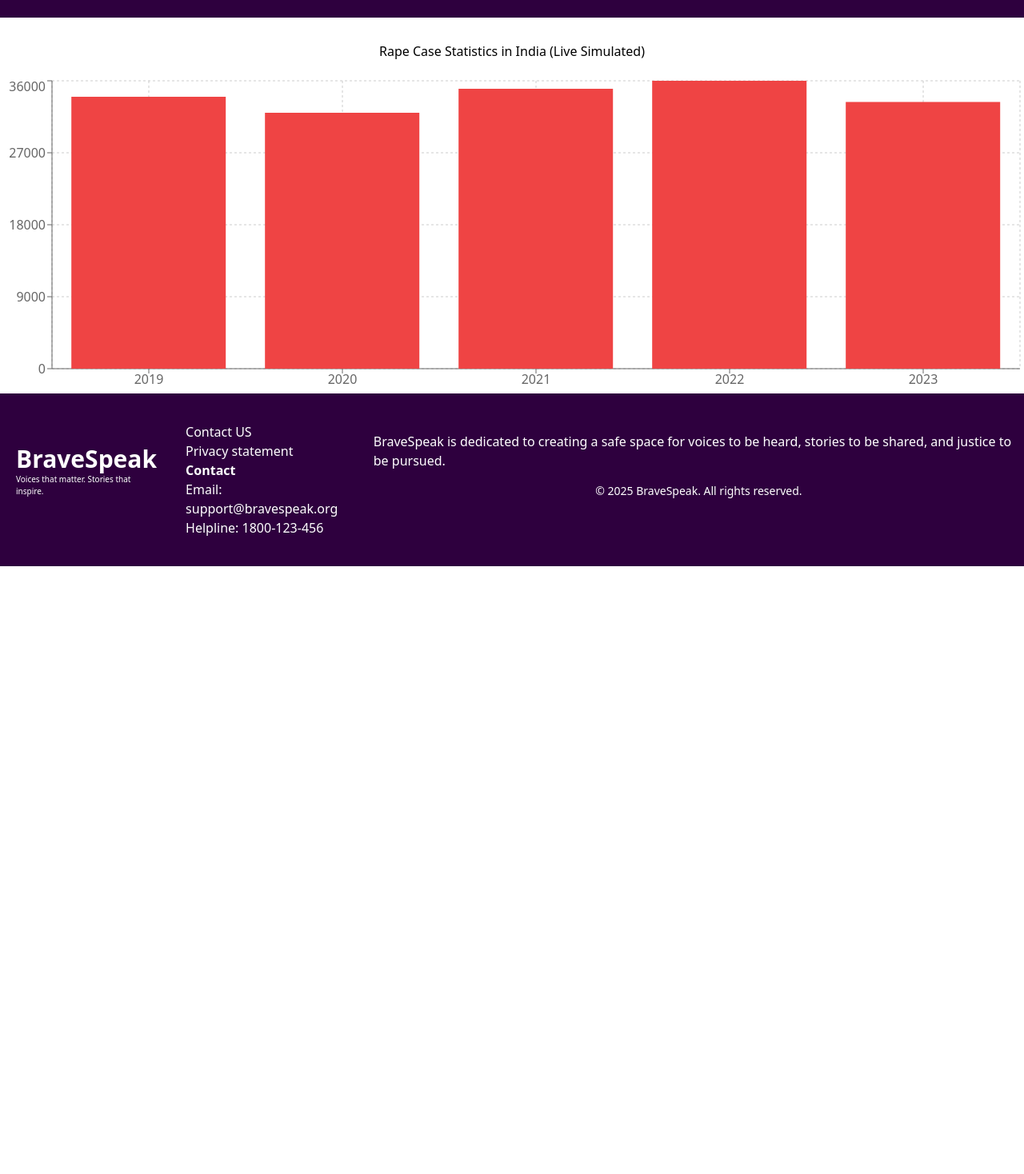
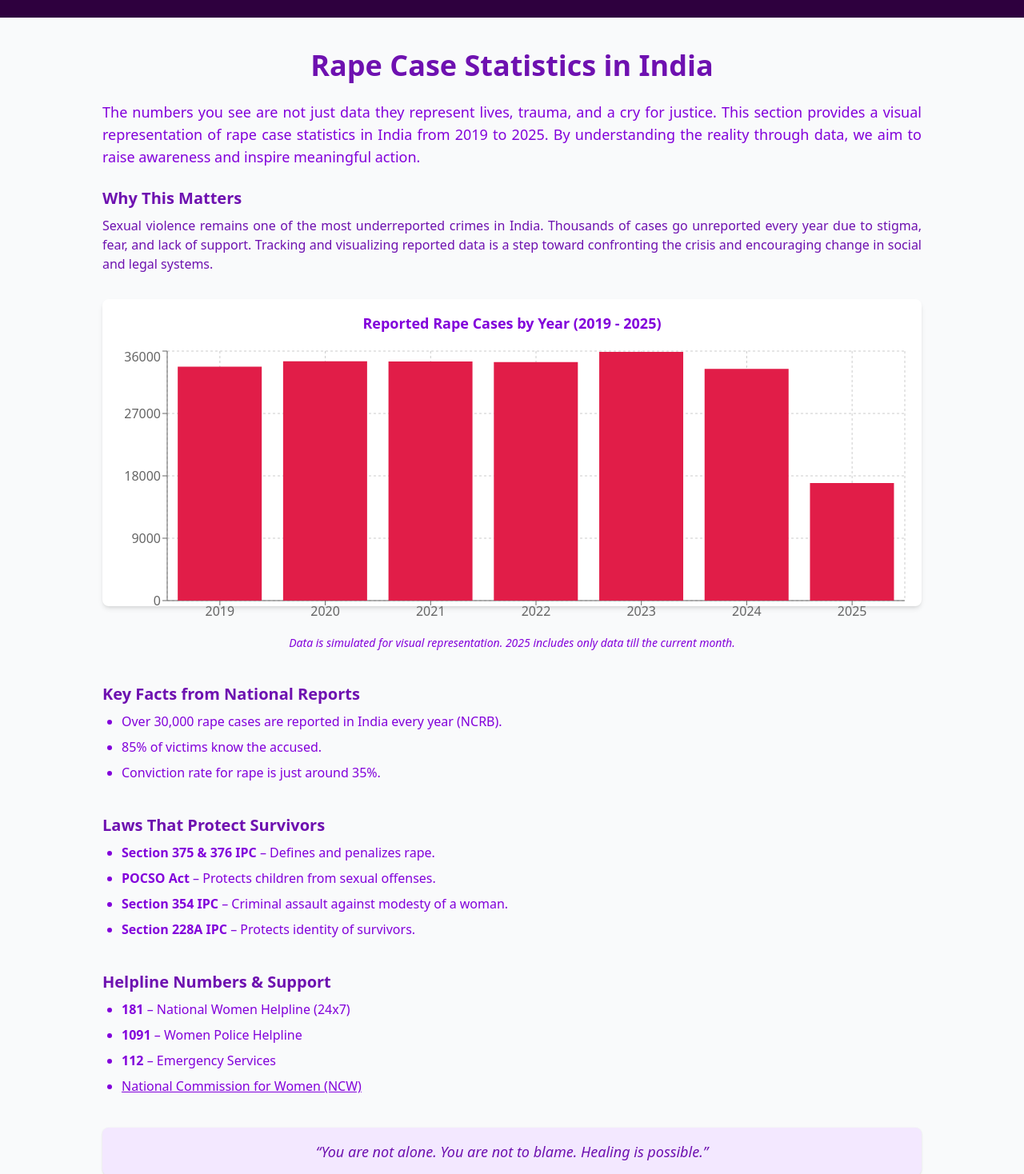
Before and after one commit to DIVYA-PAWAR-03/BraveSpeak, a React (Vite) app: page /statistics in a window 1280 px wide. Shown: the part 62-1530 px from the top of the page at 80% size. Before the commit the page ends 800 px from the top, so only its background shows below. Built offline with nearby package versions, Linux system fonts and the light colour scheme.

Commit message:
Add dynamic Statistics Page with yearly graph and awareness content

```diff
--- a/src/App.jsx
+++ b/src/App.jsx
@@ -8,8 +8,8 @@ import './App.css'
 import { Route, Routes } from 'react-router-dom';
 import Landingpage from './pages/Landingpage';
 import Footer from './components/Footer';
-import RapeStatsChart from './pages/RapeStatsChart';
 import HarassmentLaws from './pages/HarassmentLaws';
+import StatisticsPage from './pages/StatisticsPage';
 function App() {
 
 
@@ -19,7 +19,7 @@ function App() {
 
     <Routes>
       <Route path='/' element={<Landingpage/>} />
-       <Route path='/statistics' element ={<RapeStatsChart/>} />
+       <Route path='/statistics' element={<StatisticsPage/>} />
        <Route path='/laws' element={<HarassmentLaws/>} />
     </Routes>
     <Footer/>
--- a/src/pages/HarassmentLaws.jsx
+++ b/src/pages/HarassmentLaws.jsx
@@ -13,7 +13,8 @@ const HarassmentLaws = () => {
         "Sexual Harassment of Women at Workplace Act, 2013",
       ],
       punishment: "Up to 3 years imprisonment and/or fine",
-      more: "Sexual harassment includes any unwelcome sexually determined behavior. This includes physical contact, advances, demands for sexual favors, showing pornography, and making sexually colored remarks."
+      more:
+        "Sexual harassment includes any unwelcome sexually determined behavior. This includes physical contact, advances, demands for sexual favors, showing pornography, and making sexually colored remarks.",
     },
     {
       title: "2. Verbal Harassment",
@@ -21,28 +22,32 @@ const HarassmentLaws = () => {
         "Abusive or sexually explicit language to intimidate or humiliate someone.",
       laws: ["IPC Section 294", "IPC Section 509"],
       punishment: "Up to 3 years imprisonment or fine",
-      more: "Verbal harassment can occur in public, workplace, or online. It includes threats, insults, and vulgar remarks, which can severely affect the victim’s mental well-being."
+      more:
+        "Verbal harassment can occur in public, workplace, or online. It includes threats, insults, and vulgar remarks, which can severely affect the victim’s mental well-being.",
     },
     {
       title: "3. Physical Harassment",
       description: "Unwanted physical contact like hitting, pushing, or grabbing.",
       laws: ["IPC Section 354"],
       punishment: "1 to 5 years imprisonment and fine",
-      more: "Physical harassment involves any unwelcome physical force or contact. It violates personal boundaries and often escalates from seemingly minor actions to severe assaults."
+      more:
+        "Physical harassment involves any unwelcome physical force or contact. It violates personal boundaries and often escalates from seemingly minor actions to severe assaults.",
     },
     {
       title: "4. Cyber Harassment",
       description: "Using digital platforms to stalk, threaten, or harass someone.",
       laws: ["IT Act Section 67, 66E", "IPC Section 354D"],
       punishment: "Up to 3 years imprisonment and/or fine",
-      more: "Cyber harassment includes sending obscene messages, online stalking, impersonation, leaking personal content, and constant online threats or bullying."
+      more:
+        "Cyber harassment includes sending obscene messages, online stalking, impersonation, leaking personal content, and constant online threats or bullying.",
     },
     {
       title: "5. Psychological/Emotional Harassment",
       description: "Mental abuse like gaslighting, isolation, or threats.",
       laws: ["IPC Section 498A", "Domestic Violence Act, 2005"],
       punishment: "Varies depending on case",
-      more: "Emotional harassment breaks down a person’s self-worth. This includes manipulation, isolation from loved ones, and constant criticism or humiliation."
+      more:
+        "Emotional harassment breaks down a person’s self-worth. This includes manipulation, isolation from loved ones, and constant criticism or humiliation.",
     },
     {
       title: "6. Workplace Harassment",
@@ -50,7 +55,8 @@ const HarassmentLaws = () => {
         "Unwanted behavior in the workplace like jokes, touching, or discrimination.",
       laws: ["Sexual Harassment of Women at Workplace Act, 2013"],
       punishment: "Disciplinary/legal action",
-      more: "Workplace harassment may also include retaliation for complaints, biased performance reviews, and inappropriate comments by colleagues or superiors."
+      more:
+        "Workplace harassment may also include retaliation for complaints, biased performance reviews, and inappropriate comments by colleagues or superiors.",
     },
     {
       title: "7. Stalking",
@@ -58,7 +64,8 @@ const HarassmentLaws = () => {
         "Repeated following, messaging, or watching someone against their will.",
       laws: ["IPC Section 354D"],
       punishment: "3 to 5 years imprisonment and fine",
-      more: "Stalking includes both physical following and digital surveillance. Victims often feel unsafe and mentally stressed due to this ongoing behavior."
+      more:
+        "Stalking includes both physical following and digital surveillance. Victims often feel unsafe and mentally stressed due to this ongoing behavior.",
     },
     {
       title: "8. Caste-based or Gender-based Harassment",
@@ -66,8 +73,9 @@ const HarassmentLaws = () => {
         "Targeting someone because of their caste, gender identity, or sexual orientation.",
       laws: ["SC/ST (Prevention of Atrocities) Act", "Article 15 of Indian Constitution"],
       punishment: "Strict punishment depending on the case severity",
-      more: "Discrimination and harassment based on caste or gender identity are punishable under Indian law. These acts violate basic human rights and dignity."
-    }
+      more:
+        "Discrimination and harassment based on caste or gender identity are punishable under Indian law. These acts violate basic human rights and dignity.",
+    },
   ];
 
   return (
@@ -106,9 +114,49 @@ const HarassmentLaws = () => {
       </div>
 
       <p className="text-center text-lg mt-10 font-medium text-purple-700">
-        You have the right to be safe. Harassment is a crime. Report it. Speak up.
-        Seek justice.
+        You have the right to be safe. Harassment is a crime. Report it. Speak up. Seek justice.
       </p>
+
+      {/* ✅ SUPPORT SECTION */}
+      <div className="mt-20">
+        <h2 className="text-3xl font-bold text-purple-800 mb-6 text-center">
+          Support & Resources
+        </h2>
+
+        <div className="bg-purple-50 p-6 rounded-xl shadow-md mb-8">
+          <h3 className="text-xl font-semibold text-purple-700 mb-3">📞 National Helplines</h3>
+          <ul className="list-disc list-inside text-purple-700">
+            <li><strong>181:</strong> Women Helpline (24x7 emergency)</li>
+            <li><strong>1091:</strong> Women Police Helpline</li>
+            <li><strong>112:</strong> All-in-one Emergency Number</li>
+            <li><a href="https://ncw.nic.in" target="_blank" rel="noreferrer" className="underline">Visit National Commission for Women (NCW)</a></li>
+          </ul>
+        </div>
+
+        <div className="bg-purple-50 p-6 rounded-xl shadow-md mb-8">
+          <h3 className="text-xl font-semibold text-purple-700 mb-3">📝 How to Report</h3>
+          <ul className="list-disc list-inside text-purple-700">
+            <li>Visit nearest police station and file an FIR (First Information Report)</li>
+            <li>Use online complaint portals like <a href="https://cybercrime.gov.in" target="_blank" rel="noreferrer" className="underline">cybercrime.gov.in</a></li>
+            <li>File complaint through NCW or Women Safety Apps (e.g. Raksha, Himmat)</li>
+          </ul>
+        </div>
+
+        <div className="bg-purple-50 p-6 rounded-xl shadow-md mb-8">
+          <h3 className="text-xl font-semibold text-purple-700 mb-3">🤝 Legal & Emotional Support</h3>
+          <ul className="list-disc list-inside text-purple-700">
+            <li>Free legal aid through District Legal Services Authority (DLSA)</li>
+            <li>Counseling support via NGOs like <strong>SAHELI</strong>, <strong>Breakthrough</strong>, <strong>SNEHA</strong></li>
+            <li>Join survivor groups and mental health forums for healing</li>
+          </ul>
+        </div>
+
+        <div className="bg-purple-100 p-4 rounded-lg shadow text-center">
+          <p className="text-lg italic text-purple-800">
+            “You are brave. You matter. You are not alone.” 💜
+          </p>
+        </div>
+      </div>
     </section>
   );
 };
--- a/src/pages/RapeStatsChart.jsx
+++ /dev/null
@@ -1,45 +0,0 @@
-import React, { useEffect, useState } from 'react';
-import {
-  BarChart, Bar, XAxis, YAxis, CartesianGrid, Tooltip, ResponsiveContainer,
-} from 'recharts';
-
-const initialData = [
-  { year: '2018', cases: 33000 },
-  { year: '2019', cases: 34000 },
-  { year: '2020', cases: 32000 },
-  { year: '2021', cases: 35000 },
-  { year: '2022', cases: 36000 },
-];
-
-export default function RapeStatsChart() {
-  const [data, setData] = useState(initialData);
-
-  useEffect(() => {
-    const interval = setInterval(() => {
-      const lastYear = parseInt(data[data.length - 1].year);
-      const newYear = (lastYear + 1).toString();
-      const newCases = Math.floor(Math.random() * (38000 - 30000) + 30000);
-
-      setData(prev => [...prev.slice(1), { year: newYear, cases: newCases }]);
-    }, 5000); // every 5 seconds
-
-    return () => clearInterval(interval);
-  }, [data]);
-
-  return (
-    <div style={{ width: '100%', height: '400px', marginTop: '30px' }}>
-      <h2 style={{ textAlign: 'center', marginBottom: '20px' }}>
-        Rape Case Statistics in India (Live Simulated)
-      </h2>
-      <ResponsiveContainer>
-        <BarChart data={data}>
-          <CartesianGrid strokeDasharray="3 3" />
-          <XAxis dataKey="year" />
-          <YAxis />
-          <Tooltip />
-          <Bar dataKey="cases" fill="#ef4444" />
-        </BarChart>
-      </ResponsiveContainer>
-    </div>
-  );
-}
--- /dev/null
+++ b/src/pages/StatisticsPage.jsx
@@ -0,0 +1,121 @@
+import React, { useEffect, useState } from 'react';
+import {
+  BarChart, Bar, XAxis, YAxis, CartesianGrid, Tooltip, ResponsiveContainer,
+} from 'recharts';
+
+export default function StatisticsPage() {
+  const currentYear = new Date().getFullYear();
+  const currentMonth = new Date().getMonth();
+
+  const generateYearlyCases = () => {
+    const years = [];
+    for (let year = 2019; year <= currentYear; year++) {
+      let months = year === currentYear ? currentMonth + 1 : 12;
+      const monthlyCases = Array.from({ length: months }, () =>
+        Math.floor(Math.random() * (3200 - 2500) + 2500)
+      );
+      const total = monthlyCases.reduce((a, b) => a + b, 0);
+      years.push({ year: year.toString(), cases: total });
+    }
+    return years;
+  };
+
+  const [data, setData] = useState([]);
+
+  useEffect(() => {
+    setData(generateYearlyCases());
+  }, []);
+
+  return (
+    <div className="min-h-screen bg-gray-50 px-6 py-10 text-purple-800">
+      <div className="max-w-5xl mx-auto">
+
+        <h1 className="text-3xl md:text-4xl font-bold text-purple-800 mb-6 text-center">
+          Rape Case Statistics in India
+        </h1>
+
+        <p className="text-lg text-purple-700 mb-6 text-justify">
+          The numbers you see are not just data they represent lives, trauma, and a cry for justice.
+          This section provides a visual representation of rape case statistics in India from 2019 to {currentYear}.
+          By understanding the reality through data, we aim to raise awareness and inspire meaningful action.
+        </p>
+
+        <h2 className="text-xl font-semibold mb-2">Why This Matters</h2>
+        <p className="mb-6 text-justify">
+          Sexual violence remains one of the most underreported crimes in India. Thousands of cases go
+          unreported every year due to stigma, fear, and lack of support. Tracking and visualizing
+          reported data is a step toward confronting the crisis and encouraging change in social and
+          legal systems.
+        </p>
+
+        {/* Graph Section */}
+        <div className="w-full h-96 bg-white rounded-lg shadow-md p-4 mt-8">
+          <h3 className="text-center font-semibold mb-4 text-lg text-purple-700">
+            Reported Rape Cases by Year (2019 - {currentYear})
+          </h3>
+          <ResponsiveContainer>
+            <BarChart data={data}>
+              <CartesianGrid strokeDasharray="3 3" />
+              <XAxis dataKey="year" />
+              <YAxis />
+              <Tooltip />
+              <Bar dataKey="cases" fill="#e11d48" />
+            </BarChart>
+          </ResponsiveContainer>
+        </div>
+
+        <p className="mt-9 text-sm text-purple-700 text-center italic">
+          Data is simulated for visual representation. {currentYear} includes only data till the current month.
+        </p>
+
+        {/* Key Facts */}
+        <h2 className="text-xl font-semibold mt-10 mb-2">Key Facts from National Reports</h2>
+        <ul className="list-disc pl-6 text-purple-700 space-y-2">
+          <li>Over 30,000 rape cases are reported in India every year (NCRB).</li>
+          <li>85% of victims know the accused.</li>
+          <li>Conviction rate for rape is just around 35%.</li>
+        </ul>
+
+        {/* Laws Section */}
+        <h2 className="text-xl font-semibold mt-10 mb-2">Laws That Protect Survivors</h2>
+        <ul className="list-disc pl-6 text-purple-700 space-y-2">
+          <li><strong>Section 375 & 376 IPC</strong> – Defines and penalizes rape.</li>
+          <li><strong>POCSO Act</strong> – Protects children from sexual offenses.</li>
+          <li><strong>Section 354 IPC</strong> – Criminal assault against modesty of a woman.</li>
+          <li><strong>Section 228A IPC</strong> – Protects identity of survivors.</li>
+        </ul>
+
+        {/* Helplines */}
+        <h2 className="text-xl font-semibold mt-10 mb-2">Helpline Numbers & Support</h2>
+        <ul className="list-disc pl-6 text-purple-700 space-y-2">
+          <li><strong>181</strong> – National Women Helpline (24x7)</li>
+          <li><strong>1091</strong> – Women Police Helpline</li>
+          <li><strong>112</strong> – Emergency Services</li>
+          <li><a href="https://ncw.nic.in" className="text-purple-700 underline">National Commission for Women (NCW)</a></li>
+        </ul>
+
+        {/* Quote */}
+        <div className="mt-10 bg-purple-100 p-4 rounded-lg shadow">
+          <p className="text-lg italic text-center text-purple-800">
+            “You are not alone. You are not to blame. Healing is possible.”
+          </p>
+        </div>
+
+        {/* Awareness Tips */}
+        <h2 className="text-xl font-semibold mt-10 mb-2">Awareness and Safety Tips</h2>
+        <ul className="list-disc pl-6 text-purple-700 space-y-2">
+          <li>Be aware of your surroundings, especially in unfamiliar places.</li>
+          <li>Report harassment or abuse — don’t stay silent.</li>
+          <li>Support others if they share their experience. Believe them.</li>
+          <li>Understand and respect the concept of consent.</li>
+        </ul>
+
+        {/* Closing Message */}
+        <p className="mt-10 text-center text-xl font-bold text-purple-700">
+          Together, we can turn awareness into action.
+        </p>
+
+      </div>
+    </div>
+  );
+}
```
